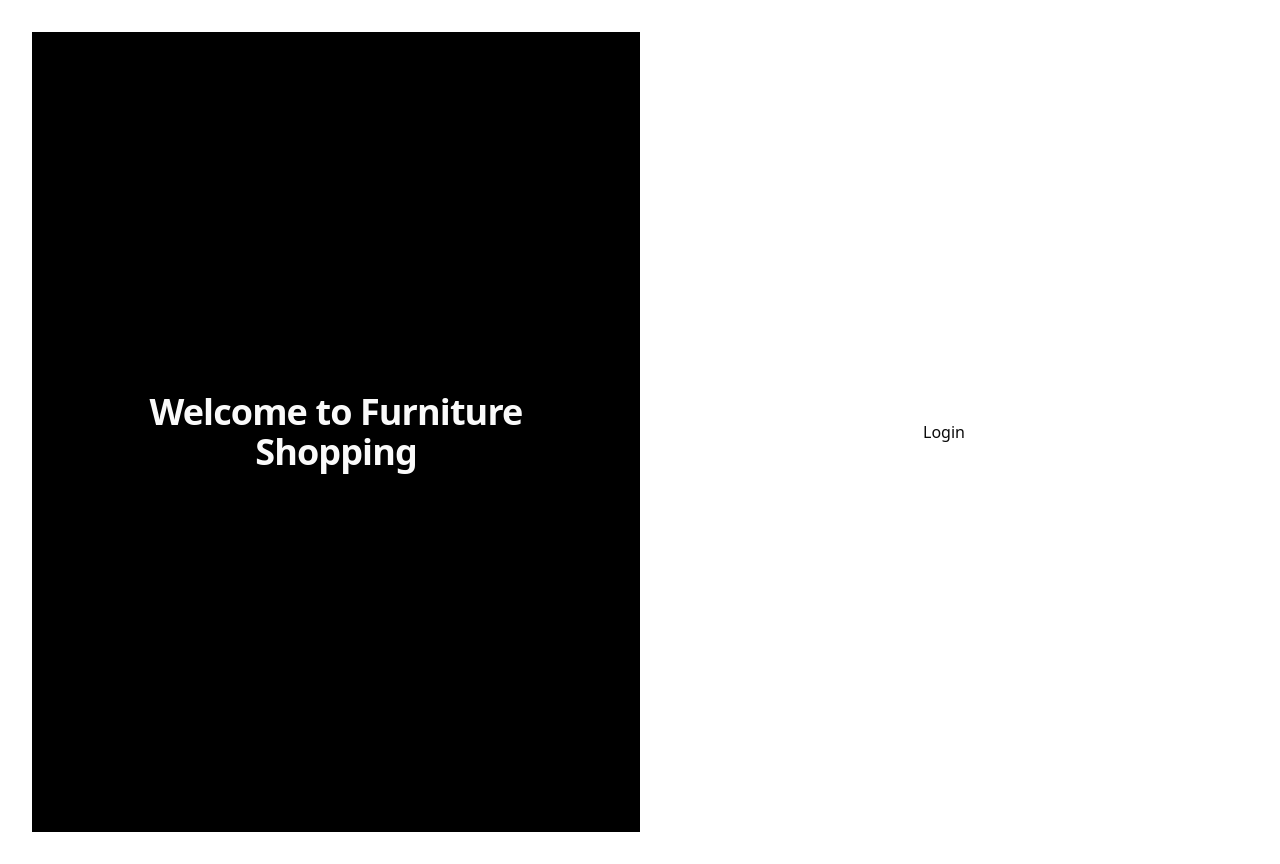
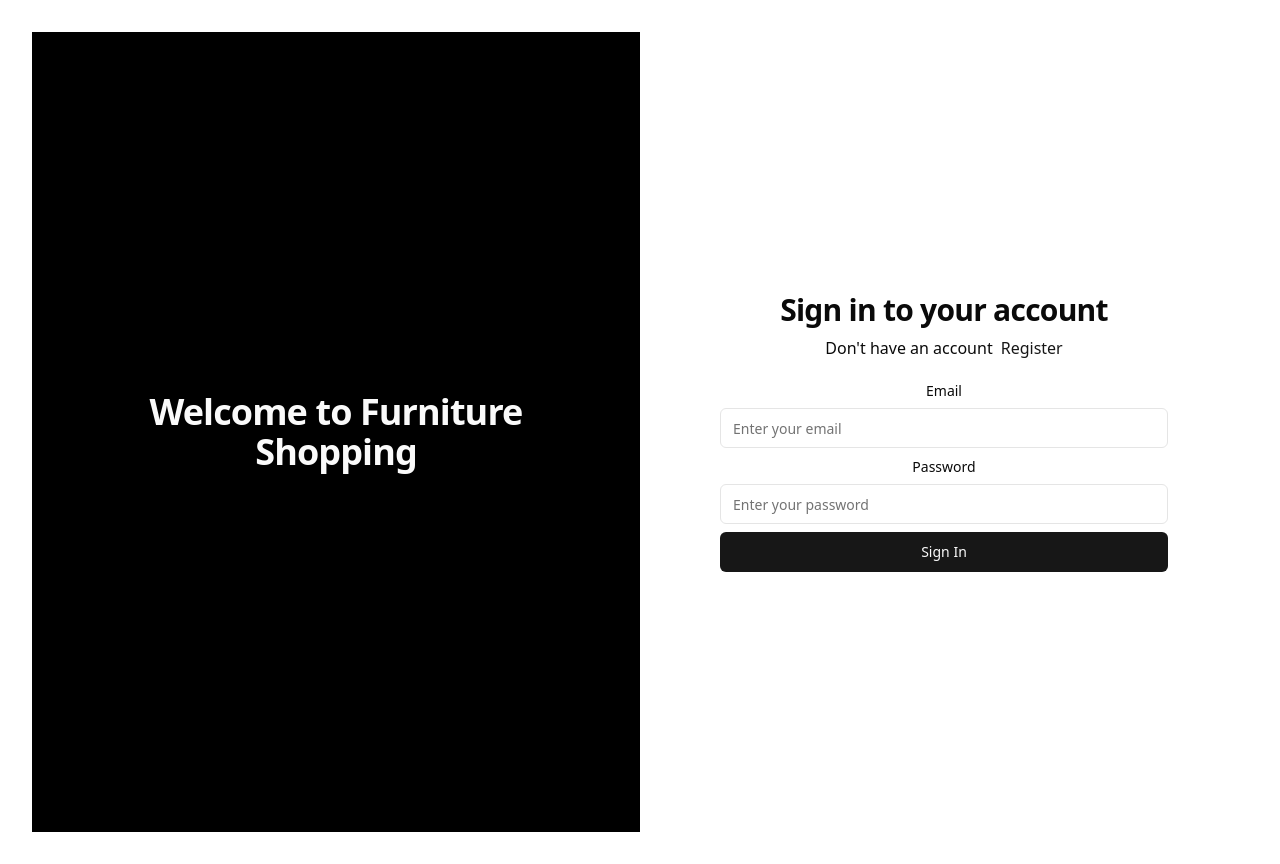
Before and after one commit to Adnan2001Bin/Furniture-Website, a React (Vite) app in the folder client/: page /auth/login in a window 1280 px wide. Built offline with nearby package versions, Linux system fonts and the light colour scheme.

Commit message:
form for login

```diff
--- a/client/src/pages/auth/Login.jsx
+++ b/client/src/pages/auth/Login.jsx
@@ -1,9 +1,44 @@
-import React from 'react'
+import CommonForm from '@/components/Common/Form'
+import { loginFormControls } from '@/Config'
+import React, { useState } from 'react'
+import { Link } from 'react-router-dom'
+
+const initialState = {
+  useName : '' ,
+  email : '',
+  password: '',
+}
 
 function Login() {
+
+  const [formData , setFormData] = useState(initialState)
+
+  function onSubmit() {
+
+  }
   return (
-    <div>
-      Login
+    <div className="mx-auto w-full max-w-md space-y-6">
+      <div className="text-center">
+        <h1 className="text-3xl font-bold tracking-tight text-foreground">
+        Sign in to your account
+        </h1>
+        <p className="mt-2">
+        Don't have an account
+          <Link
+            className="font-medium ml-2 text-primary hover:underline"
+            to="/auth/register"
+          >
+            Register
+          </Link>
+        </p>
+      </div>
+      <CommonForm
+        formControls={loginFormControls}
+        buttonText={"Sign In"}
+        formData={formData}
+        setFormData={setFormData}
+        onSubmit={onSubmit}
+      />
     </div>
   )
 }
```
